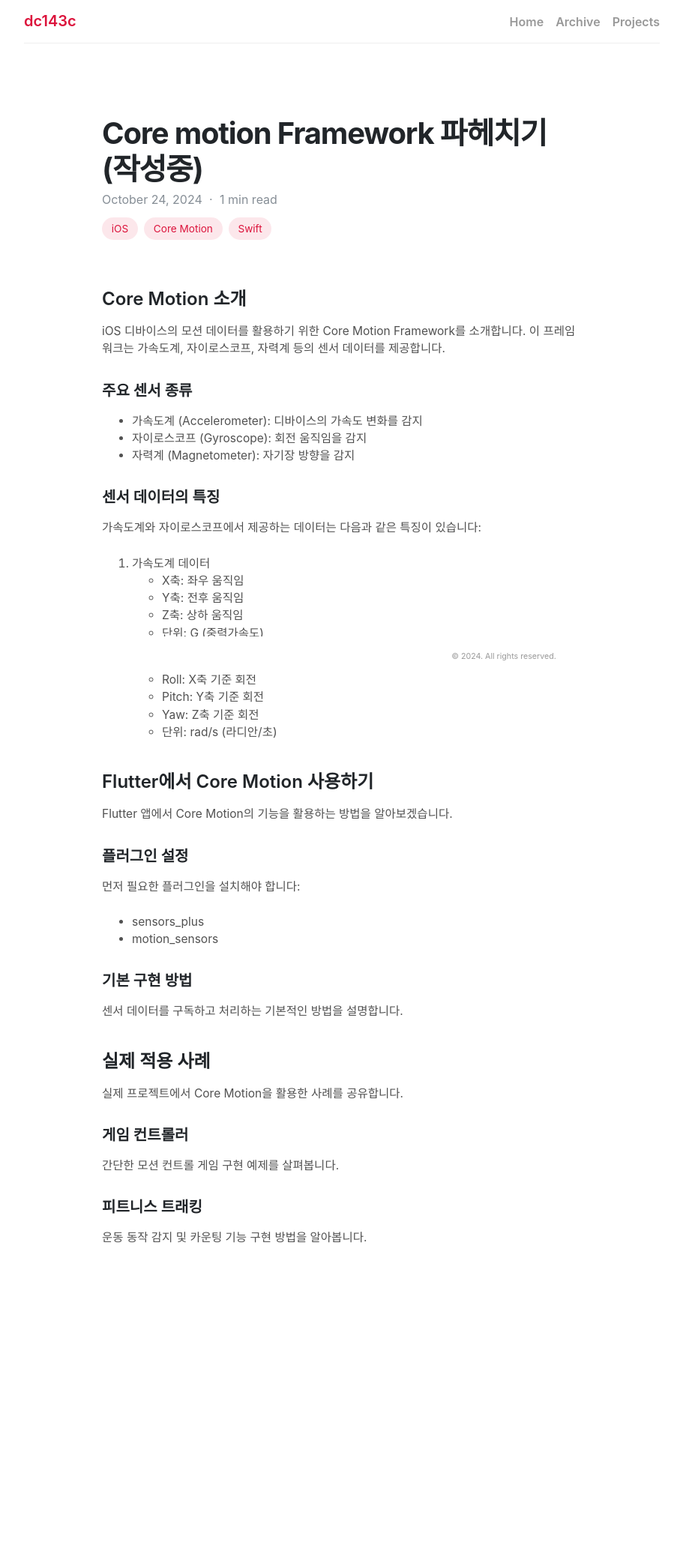
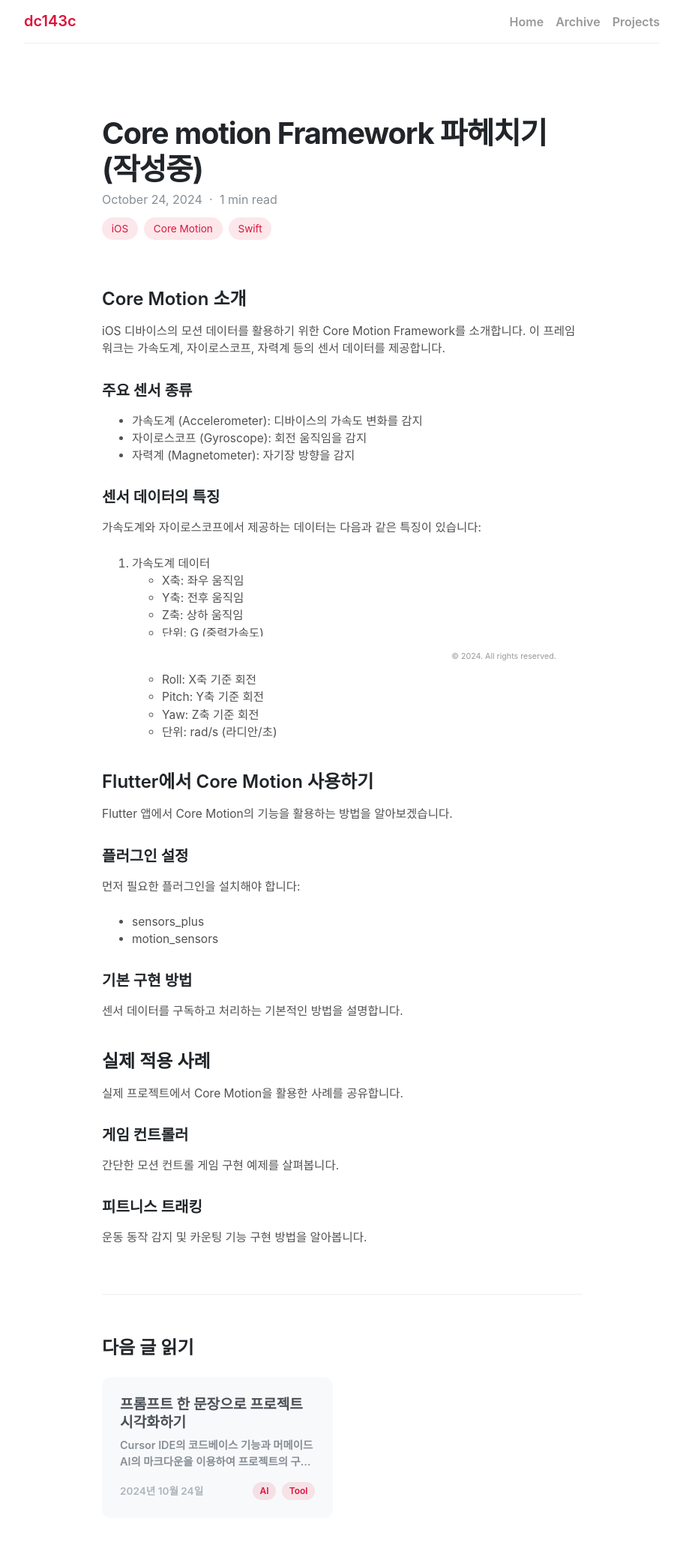
Before and after one commit to dc143cDev/dc143cDev.github.io, a Jekyll site: the page built from _posts/2024-10-29-core-motion.md, in a window 1280 px wide. Shown: the whole page at 75% size, without its empty margins (184-1095 px from the left). Built offline with Jekyll 4.4.1, drawn with Linux system fonts in a browser that asks for light colours; some web fonts are replaced; before the commit the page ends 1750 px from its top, so only the background shows below that.

Commit message:
다음 글 읽기 기능 추가

```diff
--- a/_layouts/post.html
+++ b/_layouts/post.html
@@ -31,6 +31,31 @@ layout: default
 
   <div class="post-content">
     {{ content }}
+  </div>
+
+  <div class="post-recommendations">
+    <h3 class="recommendations-title">다음 글 읽기</h3>
+    <div class="recommendations-grid">
+      {% assign posts = site.posts | where_exp:"post", "post.url != page.url" %}
+      {% for post in posts limit:2 %}
+        <a href="{{ post.url }}" class="recommendation-card">
+          <h4 class="card-title">{{ post.title }}</h4>
+          {% if post.subtitle %}
+            <p class="card-subtitle">{{ post.subtitle }}</p>
+          {% endif %}
+          <div class="card-meta">
+            <span class="card-date">{{ post.date | date: "%Y년 %m월 %d일" }}</span>
+            {% if post.tags %}
+              <div class="card-tags">
+                {% for tag in post.tags limit:2 %}
+                  <span class="tag-small">{{ tag }}</span>
+                {% endfor %}
+              </div>
+            {% endif %}
+          </div>
+        </a>
+      {% endfor %}
+    </div>
   </div>
 </article>
 
--- a/_sass/_posts.scss
+++ b/_sass/_posts.scss
@@ -540,3 +540,88 @@
     }
   }
 }
+
+.post-recommendations {
+  margin-top: 4rem;
+  padding-top: 2rem;
+  border-top: 1px solid #eee;
+
+  .recommendations-title {
+    font-size: 1.5rem;
+    margin-bottom: 1.5rem;
+    font-weight: 600;
+  }
+
+  .recommendations-grid {
+    display: grid;
+    grid-template-columns: repeat(2, 1fr);
+    gap: 1.5rem;
+
+    @media (max-width: 640px) {
+      grid-template-columns: 1fr;
+    }
+  }
+
+  .recommendation-card {
+    padding: 1.5rem;
+    border-radius: 12px;
+    background: #f8f9fa;
+    transition: all 0.2s ease;
+    text-decoration: none;
+    color: inherit;
+
+    &:hover {
+      background: #f1f3f5;
+      transform: translateY(-2px);
+    }
+
+    .card-title {
+      font-size: 1.2rem;
+      font-weight: 600;
+      margin: 0 0 0.5rem;
+      color: var(--body-color);
+    }
+
+    .card-subtitle {
+      font-size: 0.9rem;
+      color: var(--gray-600);
+      margin: 0 0 1rem;
+      display: -webkit-box;
+      -webkit-line-clamp: 2;
+      -webkit-box-orient: vertical;
+      overflow: hidden;
+    }
+
+    .card-meta {
+      display: flex;
+      justify-content: space-between;
+      align-items: center;
+      font-size: 0.85rem;
+      color: var(--gray-500);
+
+      .card-tags {
+        display: flex;
+        gap: 0.5rem;
+
+        .tag-small {
+          padding: 0.2rem 0.6rem;
+          border-radius: 2rem;
+          background: rgba(220, 20, 60, 0.1);
+          color: #dc143c;
+          font-size: 0.75rem;
+        }
+      }
+    }
+  }
+}
+
+// 다크모드 대응
+@media (prefers-color-scheme: dark) {
+  .recommendation-card {
+    background: var(--gray-900);
+
+    &:hover {
+      background: var(--gray-800);
+    }
+  }
+}
```
